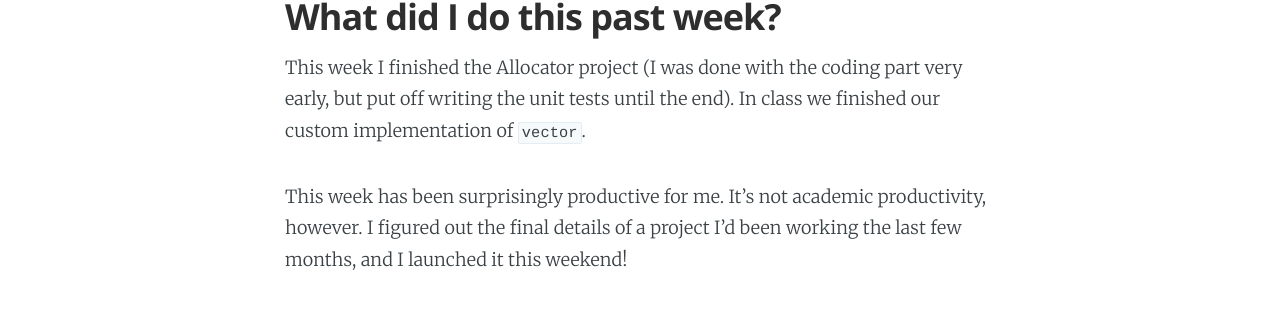
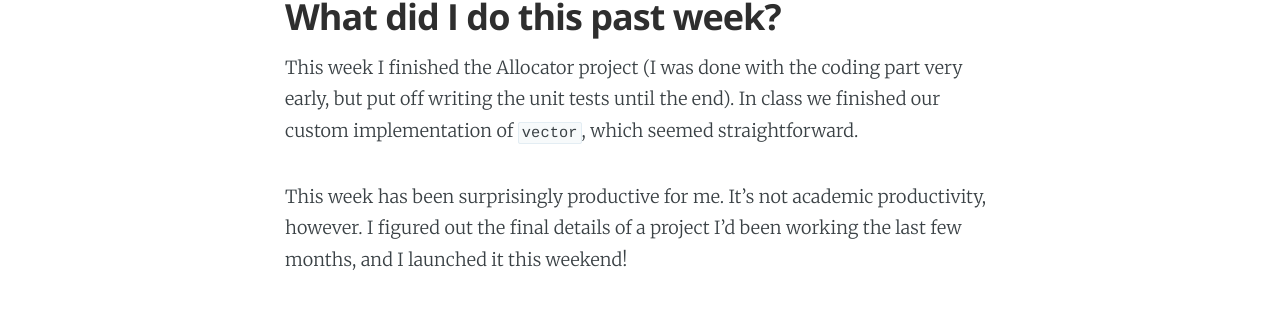
Before and after one commit to gvsi/cs371p, a Jekyll site: the page built from _posts/2016-10-23-week-nine.md, in a window 1280 px wide. Shown: the part 504-816 px from the top of the page. Built offline with Jekyll 4.4.1, drawn with Linux system fonts in a browser that asks for light colours; nearby versions of some CDN libraries.

Commit message:
Update week9

```diff
--- a/_posts/2016-10-23-week-nine.md
+++ b/_posts/2016-10-23-week-nine.md
@@ -12,11 +12,10 @@ logo: 'assets/images/logo.png'
 ---
 
 ## What did I do this past week?
-This week I finished the Allocator project (I was done with the coding part very early, but put off writing the unit tests until the end). In class we finished our custom implementation of `vector`.
+This week I finished the Allocator project (I was done with the coding part very early, but put off writing the unit tests until the end). In class we finished our custom implementation of `vector`, which seemed straightforward.
 
 
 This week has been surprisingly productive for me. It's not academic productivity, however. I figured out the final details of a project I'd been working the last few months, and I launched it this weekend!
-
 
 [Mentuit](mentuit.com) is an online platform that connects to motivated individuals to experts in particular fields, and helps them develop a mentoring relationship.
 
```
Also changed, not shown: other parts of _posts/2016-10-23-week-nine.md (+1 -1 lines).
